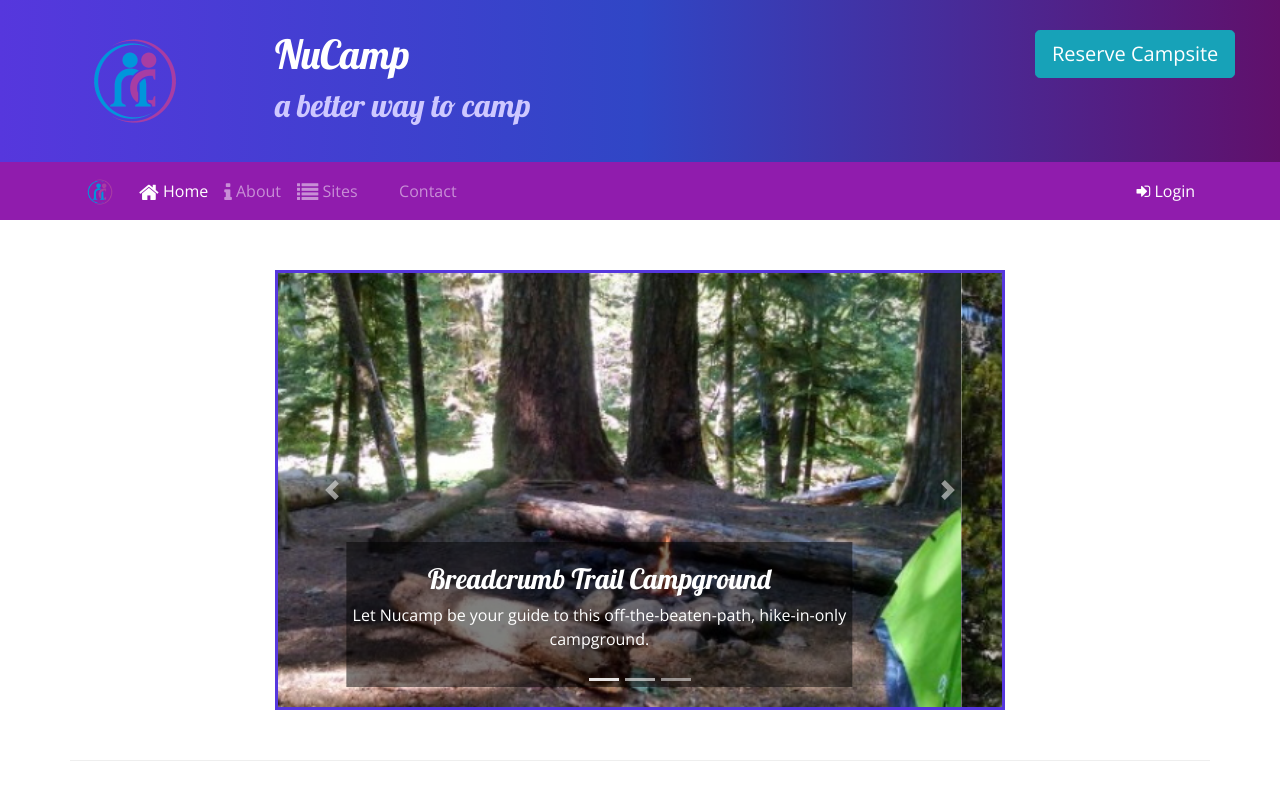
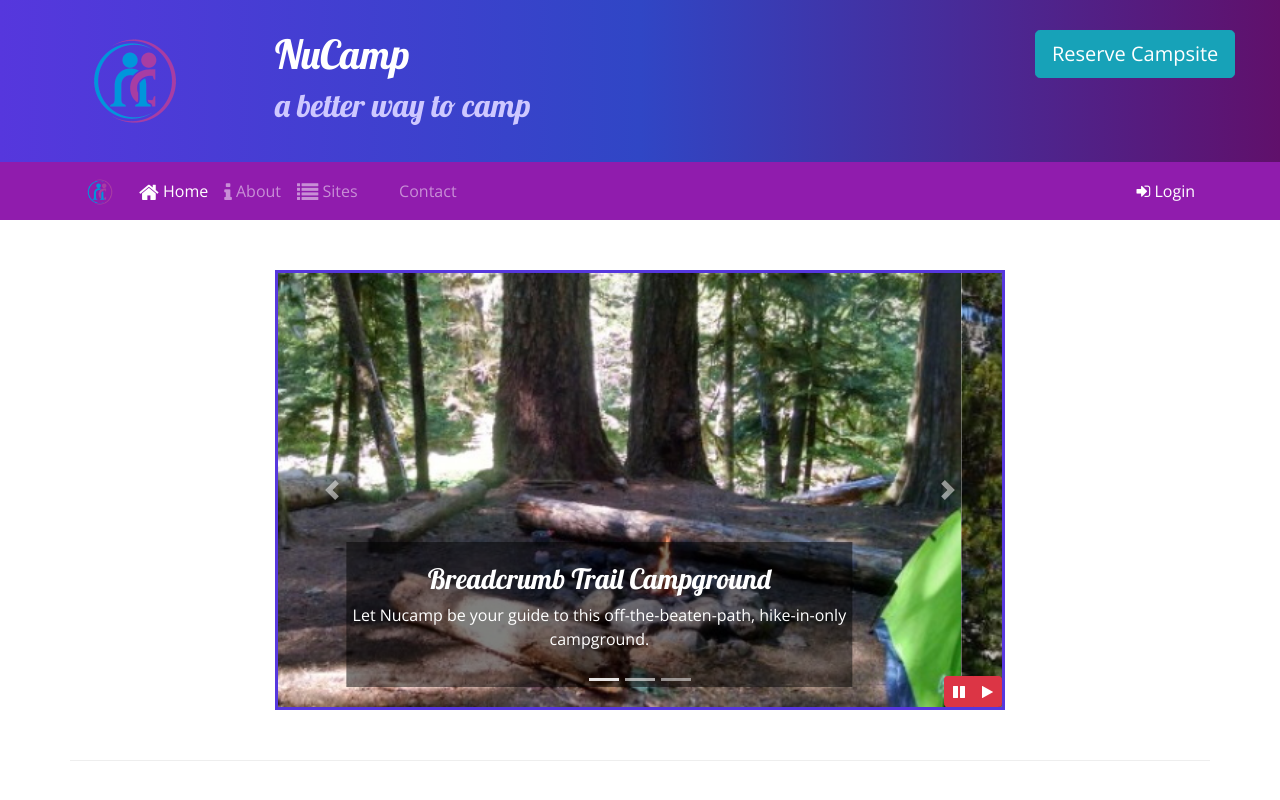
Before and after one commit to Rajthilakam/campsite, a website: page index.html in a window 1280 px wide. Shown: the top 800 px of the page. Drawn offline with nearby package versions, Linux system fonts and the light colour scheme.

Commit message:
BootStrap and Jquery Part1

```diff
--- a/css/styles.css
+++ b/css/styles.css
@@ -58,3 +58,10 @@ a, a:hover {
 .carousel {
     border: solid #5637DD;
 }
+
+#carouselButton {
+    position: absolute;
+    right: 0;
+    bottom: 0;
+    z-index: 1;
+}
--- a/index.html
+++ b/index.html
@@ -193,7 +193,16 @@
                         <span class="carousel-control-next-icon"></span>
                         <span class="sr-only">Next</span>
                     </a>
+                    <div class="btn-group" id="carouselButton">
+                        <button class="btn btn-danger btn-sm" id="carouselPause">
+                            <i class="fa fa-pause"></i>
+                        </button>
+                        <button class="btn btn-danger btn-sm" id="carouselPlay">
+                            <i class="fa fa-play"></i>
+                        </button>
+                    </div>
                 </div>
+
             </div>
         </div>
 
@@ -243,8 +252,6 @@
                 </div>
             </div>
         </div>
-
-
     </div>
 
 
@@ -289,6 +296,18 @@
         })
     </script>
 
+    <script>
+        $(function() {
+            $(".carousel").carousel( { interval: 2000,pause: "false"  } );
+            $("#carouselPause").click(function(){
+                $(".carousel").carousel("pause");
+            });
+            $("#carouselPlay").click(function(){
+                $(".carousel").carousel("cycle");
+            });
+        });
+    </script>
+
 
 
 
```
